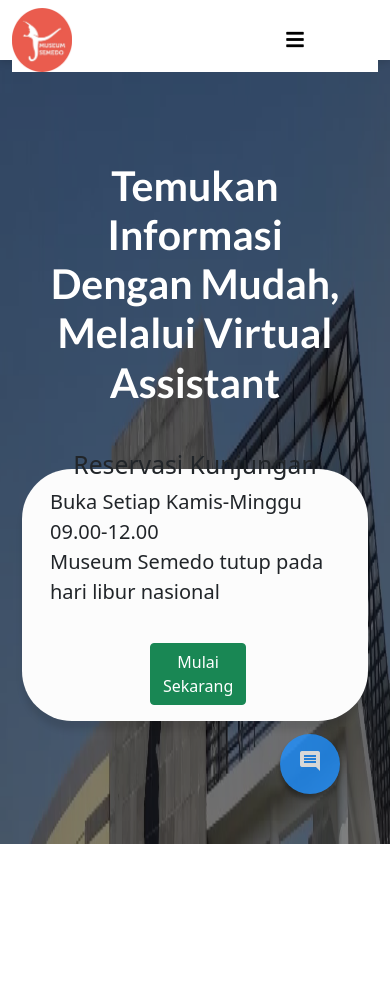
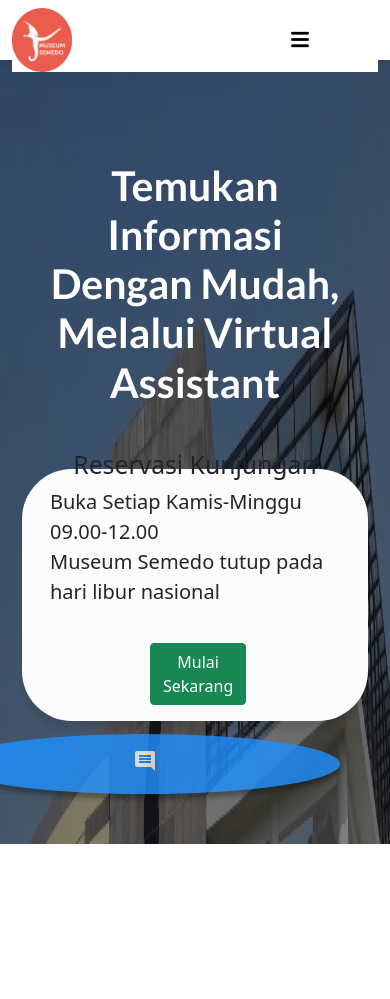
Before and after one commit to Doni224/FtMuseumSemedo, a Flask app: page / in a window 390 px wide; the page is wider, and only the part inside the window is pictured. Shown: the top 999 px of that part. Run offline with Flask 3, Linux system fonts and the light colour scheme; data that the repository does not hold is empty; parts of the project's set-up code (start-up, migrations or seed data) failed here and were passed over; some libraries are stand-ins or nearby versions.

Commit message:
chatup22

```diff
--- a/templates/index.html
+++ b/templates/index.html
@@ -31,7 +31,7 @@
     </div>
     <div class="section">
 
-        <button class="chat-btn" style="float: left;">
+        <button class="chat-btn" style="width: 100%;">
             <i class="material-icons" > comment </i>
         </button>
       <div class="chat-popup">
--- a/templates/navbar.html
+++ b/templates/navbar.html
@@ -27,7 +27,7 @@
         }
         @media only screen and (max-width: 400px) {
              button.navbar-toggler{
-                margin-left: 140px;
+                margin-left: 150px;
               float: right;
 
             }
```
